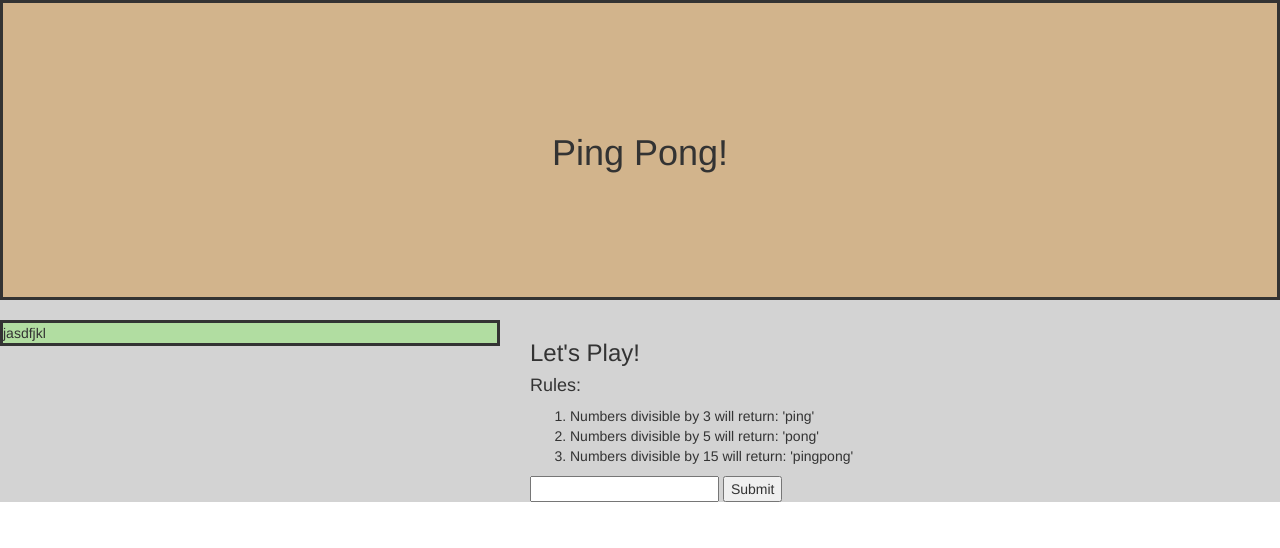
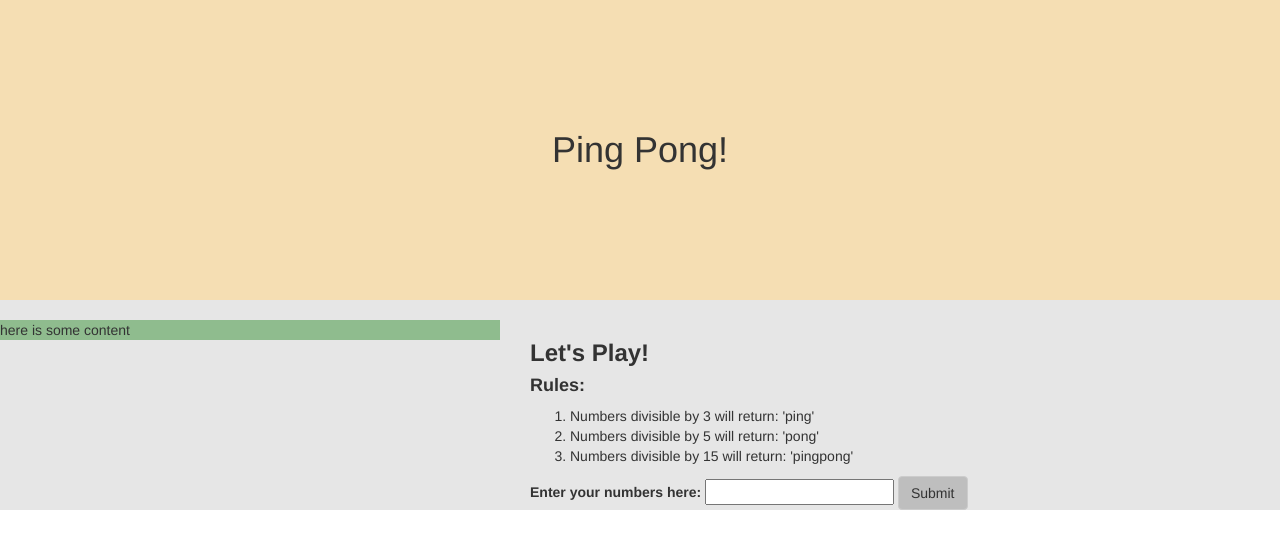
Before and after one commit to Fealios/ping-pong, a plain HTML site: page index.html in a window 1280 px wide. Drawn offline with nearby package versions, Linux system fonts and the light colour scheme.

Commit message:
add final colors, and some sizing details.  Couldnt make sidebar conform to content div, dont know why

```diff
--- a/css/styles.css
+++ b/css/styles.css
@@ -1,29 +1,30 @@
 body {
-  height: 100%;
+  /*height: 100%;*/
 }
 
 #header {
   padding-top: 110px;
-  background-color: tan;
+  background-color: #F5DEB3;
   width: 100%;
   height: 300px;
   text-align: center;
   vertical-align: middle;
-  border:solid;
-}
+  }
 
 #sidebar {
-  position: relative;
-  background-color: #B1DDA1;
-  float: left;
+  position: absolute;
+  background-color: #8FBC8E;
+  /*float: left;*/
   width: 500px;
+  }
+
+#sidebarContent {
   height: 100%;
-border:solid;
 }
 
 #content {
   padding-top: 20px;
-  background-color: lightgrey;
+  background-color: #E6E6E6;
   width: 100%;
   height: 100%;
 }
@@ -31,3 +32,19 @@ border:solid;
 #pingpong {
 margin-left: 530px;
 }
+
+h3 {
+  font-weight: bold;
+}
+
+h4 {
+  font-weight: bold;
+}
+
+span {
+  font-weight: bold;
+}
+
+.btn-default {
+  background-color: #BEBEBE;
+}
--- a/index.html
+++ b/index.html
@@ -16,7 +16,9 @@
     </div>
     <div  id="content">
       <div  id="sidebar">
-        jasdfjkl
+        <div id="sidebarContent">
+          here is some content
+        </div>
       </div>
       <div  id="pingpong">
         <div class="">
@@ -29,8 +31,9 @@
             </ol>
         </div>
         <form id="user">
+          <span>Enter your numbers here:</span>
           <input type="text" id="input">
-          <button type="submit">Submit</button>
+          <button type="submit" class="btn btn-default">Submit</button>
           <div >
             <ul id="output">
 
```
